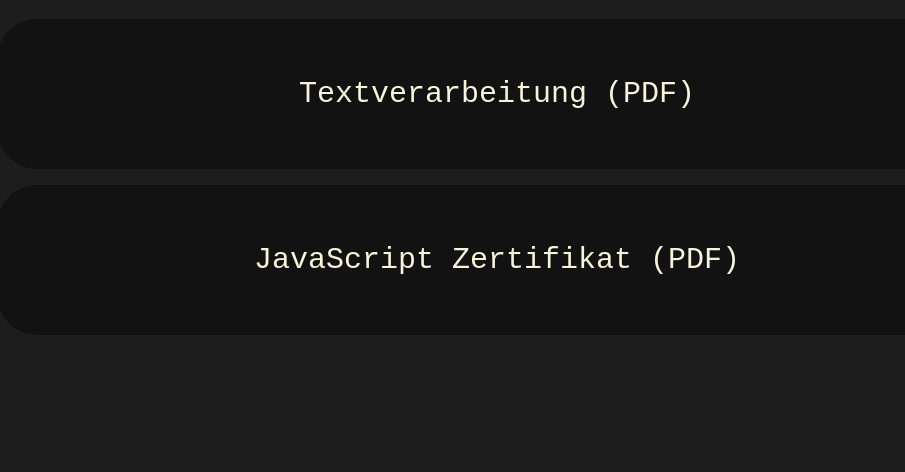
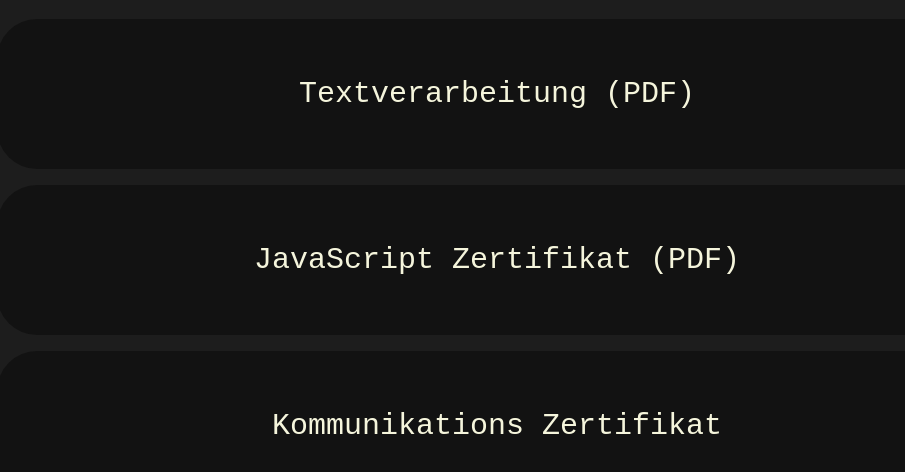
Before and after one commit to LukasG-dev/Bewerbung, a plain HTML site: page Zertifikate/indexZertifikate.html in a window 1280 px wide. Shown: the part 122-594 px from the top of the page, without its empty margins (11-916 px from the left). Drawn offline with Linux system fonts and the light colour scheme.

Commit message:
Hinzufügen des Kommunikations Zertifikates

```diff
--- a/Zertifikate/indexZertifikate.html
+++ b/Zertifikate/indexZertifikate.html
@@ -20,5 +20,10 @@
     <button onclick="openPDF('pdfJavaScript')">JavaScript Zertifikat (PDF)</button>
     <iframe id="pdfJavaScript" src="JavaScript_Zertifikat.pdf" width="100%" height="800px" style="display: none;"></iframe>
   </p>
+
+  <p>
+    <button onclick="openPDF('pdfJavaScript')">Kommunikations Zertifikat</button>
+    <iframe id="pdfKommunikation" src="Zertifikat_Kommunikation.pdf" width="100%" height="800px" style="display: none;"></iframe>
+  </p>
 </body>
 </html>
--- a/navbar.html
+++ b/navbar.html
@@ -19,6 +19,7 @@
         <div class="dropdown-content">
           <a href="/Bewerbung/Zertifikate/indexZertifikate.html?pdf=pdfTextverarbeitung">Textverarbeitung</a>
           <a href="/Bewerbung/Zertifikate/indexZertifikate.html?pdf=pdfJavaScript">JavaScript Zertifikat</a>
+          <a href="/Bewerbung/Zertifikat/indexZertifikate.html?pdf=pdfKommunikation">Kommunikations Zertifikat</a>
         </div>
       </li>
 
@@ -36,7 +37,6 @@
           <a href="/Bewerbung/Projekte/indexProjekte.html?projekt=pnp">PnP Player Help</a>
           <a href="/Bewerbung/Projekte/indexProjekte.html?projekt=DM">Doungen Master Help</a>
           <a href="/Bewerbung/Projekte/Raketenspiel/indexRaketenspiel.html">Raketen Spiel</a>
-
         </div>
       </li>
     </ul>
```
Also changed, not shown: 2 other files.
